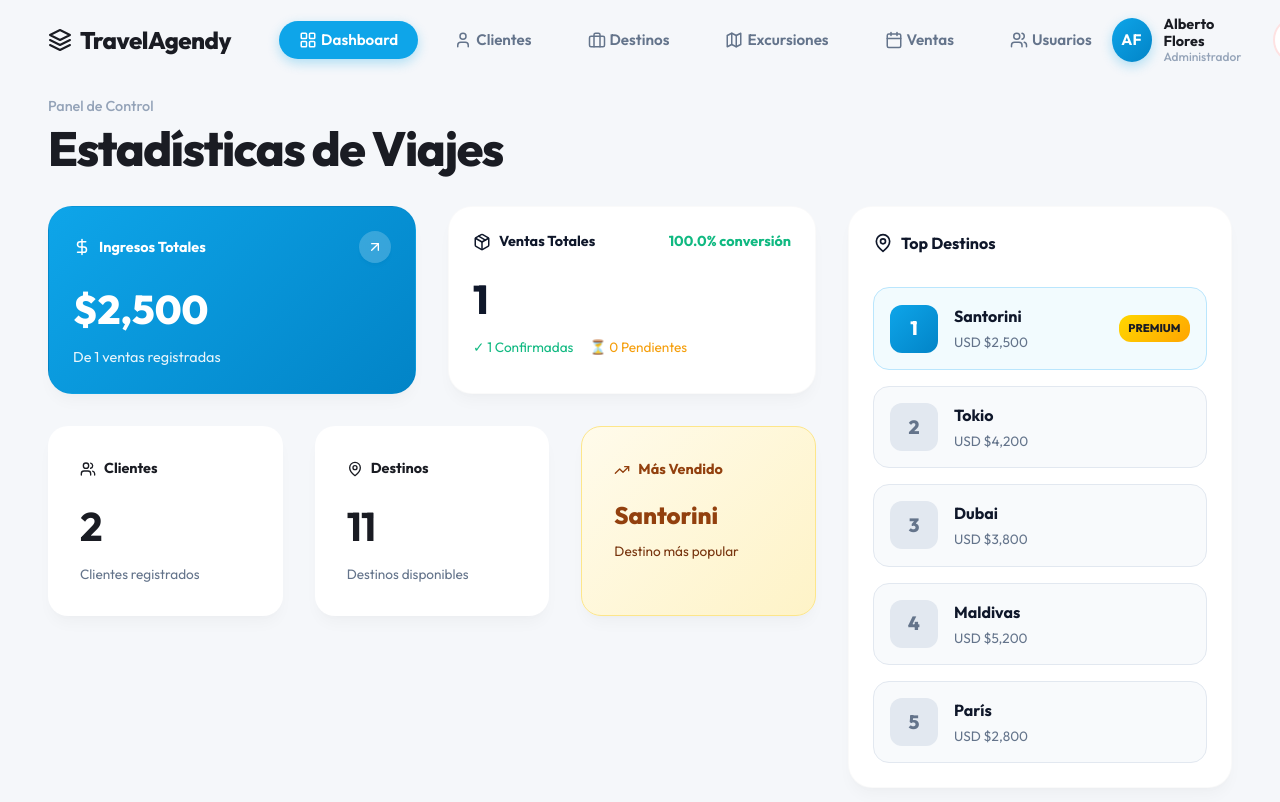
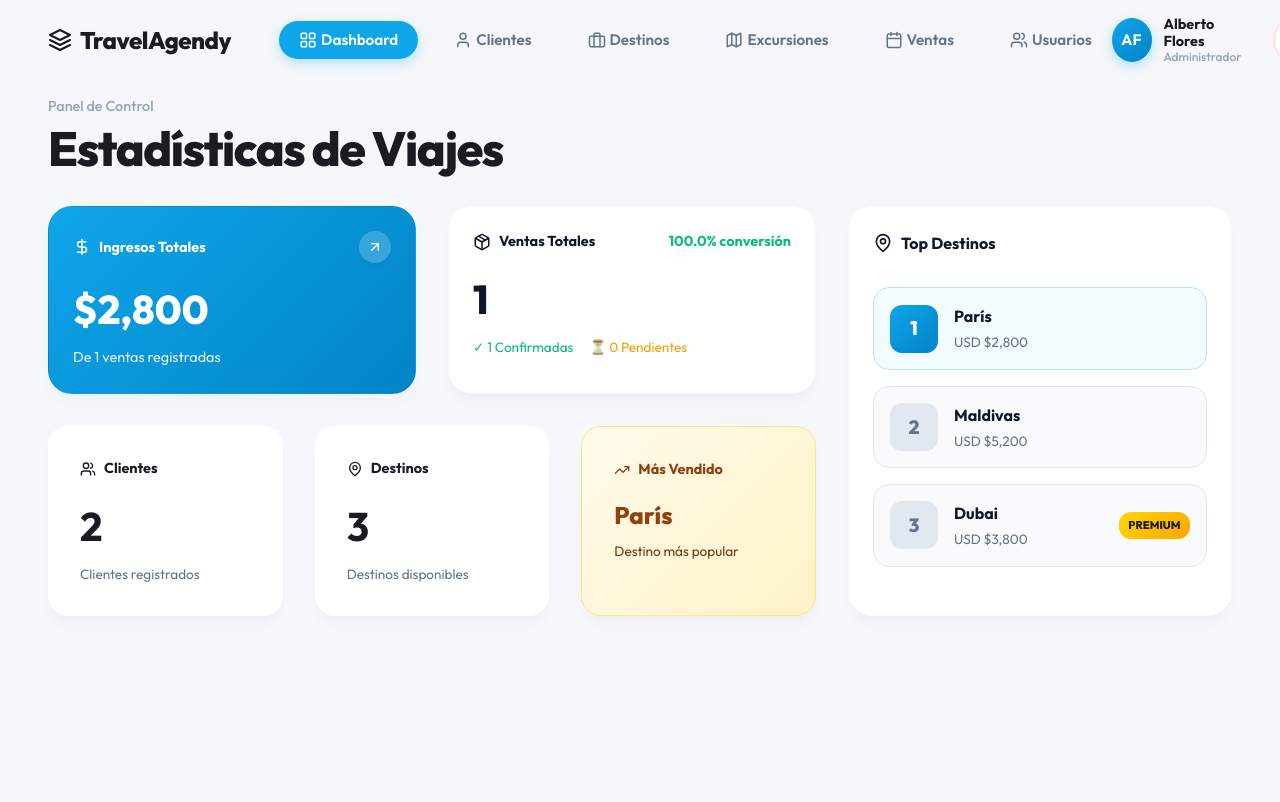
Before and after one commit to jcquesada1991/julely-v1-produccion, a Next.js app: page /dashboard in a window 1280 px wide. Shown: the top 802 px of the page. Built offline with nearby package versions, Linux system fonts and the light colour scheme.

Commit message:
Update destinations: restored real examples (Paris, Maldives, Dubai), updated list order, and added default icon logic

```diff
--- a/src/context/AppContext.js
+++ b/src/context/AppContext.js
@@ -6,47 +6,7 @@ const AppContext = createContext();
 
 export function AppProvider({ children }) {
     const [destinations, setDestinations] = useState([
-        ...MOCK_DATA.destinations,
-        {
-            id: 101,
-            title: "New York",
-            subtitle: "La ciudad que nunca duerme. Rascacielos, cultura y energía infinita.",
-            price: 1200,
-            hero_image_url: "https://images.unsplash.com/photo-1496442226666-8d4a0e62e6e9?q=80&w=2670&auto=format&fit=crop",
-            description: "Explora la Gran Manzana con estilo."
-        },
-        {
-            id: 102,
-            title: "Tokyo",
-            subtitle: "Neon, tradición y futuro. Una experiencia sensorial única.",
-            price: 2500,
-            hero_image_url: "https://images.unsplash.com/photo-1540959733332-eab4deabeeaf?q=80&w=2694&auto=format&fit=crop",
-            description: "Descubre la capital de Japón."
-        },
-        {
-            id: 103,
-            title: "Santorini",
-            subtitle: "Vistas al mar Egeo, casas blancas y atardeceres inolvidables.",
-            price: 1800,
-            hero_image_url: "https://images.unsplash.com/photo-1570077188670-e3a8d69ac5ff?q=80&w=2629&auto=format&fit=crop",
-            description: "El paraíso griego te espera."
-        },
-        {
-            id: 104,
-            title: "Dubai",
-            subtitle: "Lujo extremo en el desierto. Arquitectura imposible y shopping.",
-            price: 3200,
-            hero_image_url: "https://images.unsplash.com/photo-1512453979798-5ea904ac6605?q=80&w=2670&auto=format&fit=crop",
-            description: "La joya de los Emiratos."
-        },
-        {
-            id: 105,
-            title: "Bali",
-            subtitle: "Espiritualidad, arrozales y playas para el descanso perfecto.",
-            price: 1500,
-            hero_image_url: "https://images.unsplash.com/photo-1537996194471-e657df975ab4?q=80&w=2638&auto=format&fit=crop",
-            description: "La isla de los dioses."
-        }
+        ...MOCK_DATA.destinations
     ]);
     const [sales, setSales] = useState(MOCK_DATA.sales);
     const { showNotification } = useNotification();
@@ -54,6 +14,7 @@ export function AppProvider({ children }) {
     // DESTINOS CRUD
     const addDestination = (newDest) => {
         const id = Math.max(...destinations.map(d => d.id), 0) + 1;
+        // Si no viene imagen, se guarda vacío para que el componente muestre el icono
         setDestinations([...destinations, { ...newDest, id }]);
         showNotification(`Destino "${newDest.title}" creado correctamente`);
     };
--- a/src/data/mockData.js
+++ b/src/data/mockData.js
@@ -12,135 +12,6 @@ export const MOCK_DATA = {
     destinations: [
         {
             id: 1,
-            currency: "USD",
-            price: 2500,
-            title: "Santorini",
-            subtitle: "La joya del Egeo te espera",
-            category: "Premium",
-            airport_code: "JTR",
-            isPremium: true,
-            isFavorite: true,
-            hero_image_url: "https://images.unsplash.com/photo-1613395877344-13d4c79e4284?q=80&w=2668&auto=format&fit=crop",
-            description_long: "Disfruta de una experiencia inolvidable en una de las islas más hermosas del mundo. Santorini te ofrece atardeceres mágicos desde Oia, donde el sol se funde con el mar Egeo en un espectáculo de colores. Podrás degustar su gastronomía exquisita, famosa por sus tomates cherry, vinos volcánicos y pescado fresco. Las playas de arena volcánica negra y roja te invitan a relajarte bajo el sol mediterráneo. Explora los pueblos de casas encaladas colgados de los acantilados y sumérgete en la historia de la civilización minoica en Akrotiri.",
-            itinerary: [
-                { day: 1, title: "Llegada y Bienvenida", description: "Transfer privado al hotel y cena de bienvenida con vista a la caldera." },
-                { day: 2, title: "Crucero en Catamarán", description: "Recorrido por las islas volcánicas, aguas termales y almuerzo a bordo." },
-                { day: 3, title: "Cata de Vinos", description: "Visita a las bodegas más exclusivas de la isla para degustar vinos locales." },
-                { day: 4, title: "Día Libre y Despedida", description: "Tiempo para compras en Oia y cena de despedida." }
-            ],
-            includes: [
-                "Vuelos clase ejecutiva",
-                "Alojamiento 5 estrellas",
-                "Desayunos y Cenas",
-                "Traslados privados"
-            ],
-            extras: [
-                "Seguro de viaje premium",
-                "Guía personal en español"
-            ],
-            target: {
-                title: "Parejas y Luna de Miel",
-                content: "Ideal para quienes buscan romance, privacidad y lujo absoluto."
-            }
-        },
-        {
-            id: 2,
-            currency: "USD",
-            price: 4200,
-            title: "Tokio",
-            subtitle: "Contrastes entre templos milenarios y neón",
-            category: "Business",
-            airport_code: "NRT",
-            isPremium: false,
-            hero_image_url: "https://images.unsplash.com/photo-1528360983277-13d9012356ee?q=80&w=2670&auto=format&fit=crop",
-            description_long: "Un viaje fascinante que recorre Tokio, Kioto y Osaka, sumergiéndote en lo más profundo de la cultura japonesa. Desde la ceremonia del té en jardines zen hasta la tecnología más avanzada en Akihabara, Japón es un país de contrastes. Descubre templos milenarios escondidos entre rascacielos futuristas y disfruta de la hospitalidad inigualable (Omotenashi) de su gente. Viaja en tren bala a velocidades increíbles y prueba la auténtica cocina kaiseki. Cada rincón ofrece una sorpresa, desde moda vanguardista hasta festivales tradicionales llenos de color.",
-            itinerary: [
-                { day: 1, title: "Llegada a Tokio", description: "Recepción en Narita y traslado al hotel en Shinjuku." },
-                { day: 2, title: "Tokio Moderno", description: "Visita a Shibuya, Akihabara y subida al Skytree." },
-                { day: 3, title: "Kioto Histórico", description: "Viaje en tren bala y visita al Pabellón Dorado." },
-                { day: 5, title: "Osaka Gastronómico", description: "Tour de comida callejera en Dotonbori." }
-            ],
-            includes: [
-                "JR Pass 7 días",
-                "Hoteles 4 y 5 estrellas",
-                "Guía bilingüe",
-                "Entradas a templos"
-            ],
-            extras: [
-                "Cena con Maiko",
-                "Entradas a Universal Studios"
-            ],
-            target: {
-                title: "Cultura y Aventura",
-                content: "Perfecto para amantes de la historia, la comida y la fotografía."
-            }
-        },
-        {
-            id: 3,
-            currency: "USD",
-            price: 3800,
-            title: "Dubai",
-            subtitle: "Lujo y modernidad en el desierto",
-            category: "First Class",
-            airport_code: "DXB",
-            isPremium: false,
-            hero_image_url: "https://images.unsplash.com/photo-1512453979798-5ea266f8880c?q=80&w=2670&auto=format&fit=crop",
-            description_long: "Experimenta el lujo extremo en la ciudad más moderna del mundo, donde lo imposible se hace realidad. Dubai combina rascacielos impresionantes como el Burj Khalifa con playas paradisíacas de aguas cálidas. Aventúrate en el desierto árabe para un safari en 4x4 y una cena bajo las estrellas en un campamento beduino. Disfruta de compras de clase mundial en centros comerciales gigantescos y zocos tradicionales de oro y especias. La arquitectura futurista y la hospitalidad árabe crean un ambiente único y sofisticado.",
-            itinerary: [
-                { day: 1, title: "Llegada a Dubai", description: "Transfer al hotel Burj Al Arab y bienvenida VIP." },
-                { day: 2, title: "Safari en el Desierto", description: "Aventura en 4x4 y cena bajo las estrellas." },
-                { day: 3, title: "Burj Khalifa", description: "Visita al edificio más alto del mundo." },
-                { day: 4, title: "Compras en Dubai Mall", description: "Shopping de lujo y espectáculo de fuentes." }
-            ],
-            includes: [
-                "Vuelos primera clase",
-                "Hotel 7 estrellas",
-                "Todas las comidas",
-                "Chofer privado 24/7"
-            ],
-            extras: [
-                "Vuelo en helicóptero",
-                "Cena en el Burj Khalifa"
-            ],
-            target: {
-                title: "Lujo Extremo",
-                content: "Para quienes buscan la experiencia más exclusiva y lujosa."
-            }
-        },
-        {
-            id: 4,
-            currency: "USD",
-            price: 5200,
-            title: "Maldivas",
-            subtitle: "Paraíso tropical exclusivo",
-            category: "Premium",
-            airport_code: "MLE",
-            isPremium: false,
-            hero_image_url: "https://images.unsplash.com/photo-1514282401047-d79a71a590e8?q=80&w=2665&auto=format&fit=crop",
-            description_long: "Relájate en un resort overwater de lujo rodeado de aguas cristalinas color turquesa que parecen sacadas de un sueño. Las Maldivas ofrecen privacidad absoluta y belleza natural incomparable, ideales para desconectar del estrés diario. Explora los vibrantes arrecifes de coral haciendo snorkel o buceo junto a mantarrayas y tortugas marinas. Disfruta de cenas románticas a la luz de las velas en playas privadas de arena blanca. Cada atardecer es una obra maestra que pinta el cielo de naranjas y rosas.",
-            itinerary: [
-                { day: 1, title: "Llegada en Hidroavión", description: "Transfer privado al resort en hidroavión." },
-                { day: 2, title: "Snorkel y Buceo", description: "Explora los arrecifes de coral más hermosos." },
-                { day: 3, title: "Spa y Relax", description: "Tratamientos de spa con vista al océano." },
-                { day: 4, title: "Cena Romántica", description: "Cena privada en la playa bajo las estrellas." }
-            ],
-            includes: [
-                "Vuelos business class",
-                "Villa overwater privada",
-                "Todo incluido premium",
-                "Actividades acuáticas"
-            ],
-            extras: [
-                "Excursión de pesca",
-                "Masaje de parejas"
-            ],
-            target: {
-                title: "Romance y Desconexión",
-                content: "Ideal para lunas de miel y escapadas románticas."
-            }
-        },
-        {
-            id: 5,
             currency: "USD",
             price: 2800,
             title: "París",
@@ -173,38 +44,69 @@ export const MOCK_DATA = {
             }
         },
         {
-            id: 6,
+            id: 2,
             currency: "USD",
-            price: 3200,
-            title: "Nueva York",
-            subtitle: "La ciudad que nunca duerme",
-            category: "Business",
-            airport_code: "JFK",
+            price: 5200,
+            title: "Maldivas",
+            subtitle: "Paraíso tropical exclusivo",
+            category: "Premium",
+            airport_code: "MLE",
             isPremium: false,
-            hero_image_url: "https://images.unsplash.com/photo-1496442226666-8d4d0e62e6e9?q=80&w=2670&auto=format&fit=crop",
-            description_long: "Vive la energía vibrante de Nueva York, la ciudad que nunca duerme, desde las luces de Times Square hasta la tranquilidad de Central Park. Asiste a un show de Broadway de clase mundial y explora museos icónicos como el MoMA y el Met. Disfruta de la mejor gastronomía urbana, desde pizzas clásicas hasta alta cocina internacional en los mejores restaurantes. Sube al Empire State o al Top of the Rock para vistas panorámicas inolvidables del skyline. Cada barrio, desde SoHo hasta Brooklyn, tiene su propia personalidad y encanto por descubrir.",
+            hero_image_url: "https://images.unsplash.com/photo-1514282401047-d79a71a590e8?q=80&w=2665&auto=format&fit=crop",
+            description_long: "Relájate en un resort overwater de lujo rodeado de aguas cristalinas color turquesa que parecen sacadas de un sueño. Las Maldivas ofrecen privacidad absoluta y belleza natural incomparable, ideales para desconectar del estrés diario. Explora los vibrantes arrecifes de coral haciendo snorkel o buceo junto a mantarrayas y tortugas marinas. Disfruta de cenas románticas a la luz de las velas en playas privadas de arena blanca. Cada atardecer es una obra maestra que pinta el cielo de naranjas y rosas.",
             itinerary: [
-                { day: 1, title: "Llegada a Manhattan", description: "Check-in en hotel en Midtown." },
-                { day: 2, title: "Estatua de la Libertad", description: "Ferry a Ellis Island y Estatua de la Libertad." },
-                { day: 3, title: "Broadway y Times Square", description: "Show de Broadway y cena en Hell's Kitchen." },
-                { day: 4, title: "Central Park y MoMA", description: "Paseo por el parque y visita al museo." }
+                { day: 1, title: "Llegada en Hidroavión", description: "Transfer privado al resort en hidroavión." },
+                { day: 2, title: "Snorkel y Buceo", description: "Explora los arrecifes de coral más hermosos." },
+                { day: 3, title: "Spa y Relax", description: "Tratamientos de spa con vista al océano." },
+                { day: 4, title: "Cena Romántica", description: "Cena privada en la playa bajo las estrellas." }
             ],
             includes: [
-                "Vuelos business",
-                "Hotel 4 estrellas Manhattan",
-                "Desayunos",
-                "New York Pass"
+                "Vuelos business class",
+                "Villa overwater privada",
+                "Todo incluido premium",
+                "Actividades acuáticas"
             ],
             extras: [
-                "Tickets de Broadway premium",
-                "Tour en helicóptero"
+                "Excursión de pesca",
+                "Masaje de parejas"
             ],
             target: {
-                title: "Urbano y Dinámico",
-                content: "Para quienes aman la vida urbana, el arte y el entretenimiento."
+                title: "Romance y Desconexión",
+                content: "Ideal para lunas de miel y escapadas románticas."
             }
         },
-
+        {
+            id: 3,
+            currency: "USD",
+            price: 3800,
+            title: "Dubai",
+            subtitle: "Lujo y modernidad en el desierto",
+            category: "First Class",
+            airport_code: "DXB",
+            isPremium: true,
+            hero_image_url: "https://images.unsplash.com/photo-1512453979798-5ea266f8880c?q=80&w=2670&auto=format&fit=crop",
+            description_long: "Experimenta el lujo extremo en la ciudad más moderna del mundo, donde lo imposible se hace realidad. Dubai combina rascacielos impresionantes como el Burj Khalifa con playas paradisíacas de aguas cálidas. Aventúrate en el desierto árabe para un safari en 4x4 y una cena bajo las estrellas en un campamento beduino. Disfruta de compras de clase mundial en centros comerciales gigantescos y zocos tradicionales de oro y especias. La arquitectura futurista y la hospitalidad árabe crean un ambiente único y sofisticado.",
+            itinerary: [
+                { day: 1, title: "Llegada a Dubai", description: "Transfer al hotel Burj Al Arab y bienvenida VIP." },
+                { day: 2, title: "Safari en el Desierto", description: "Aventura en 4x4 y cena bajo las estrellas." },
+                { day: 3, title: "Burj Khalifa", description: "Visita al edificio más alto del mundo." },
+                { day: 4, title: "Compras en Dubai Mall", description: "Shopping de lujo y espectáculo de fuentes." }
+            ],
+            includes: [
+                "Vuelos primera clase",
+                "Hotel 7 estrellas",
+                "Todas las comidas",
+                "Chofer privado 24/7"
+            ],
+            extras: [
+                "Vuelo en helicóptero",
+                "Cena en el Burj Khalifa"
+            ],
+            target: {
+                title: "Lujo Extremo",
+                content: "Para quienes buscan la experiencia más exclusiva y lujosa."
+            }
+        }
     ],
     sales: [
         {
```
Also changed, not shown: src/pages/dashboard/destinos.js (+26 -11 lines).
